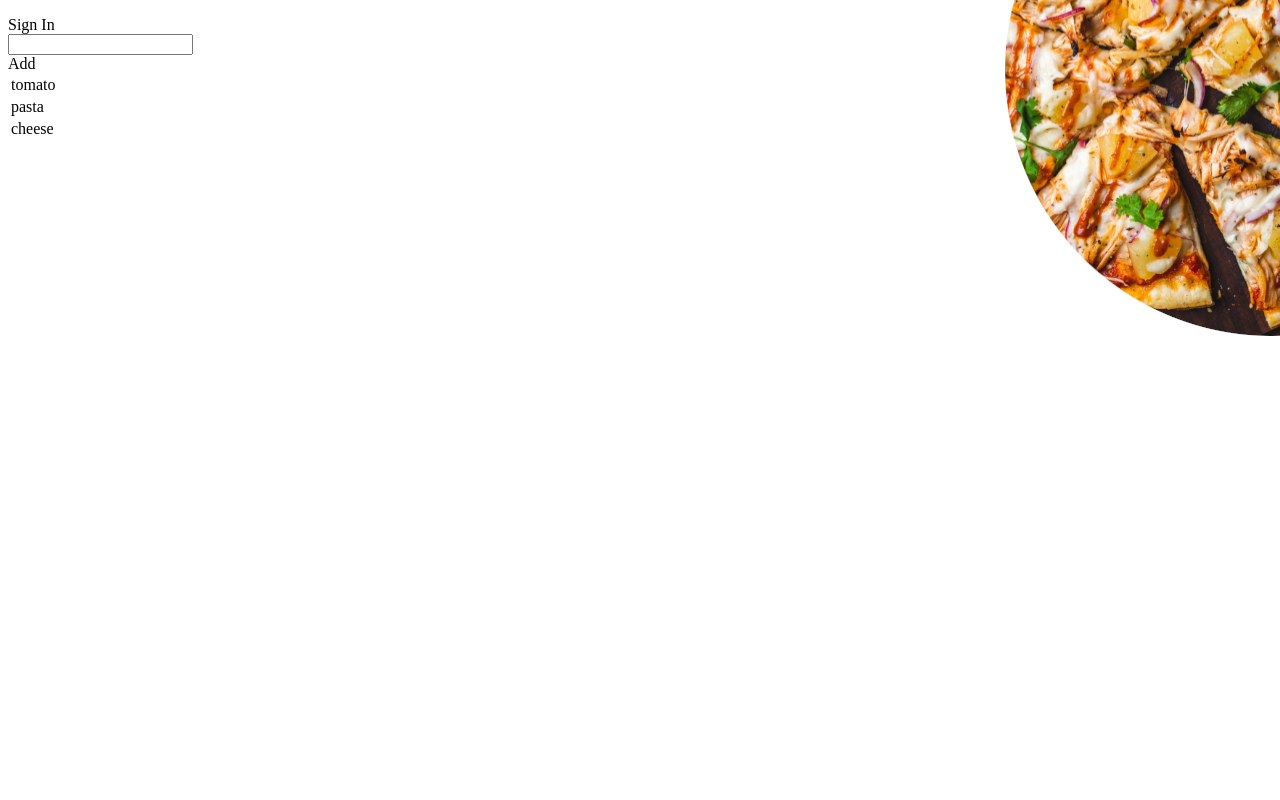
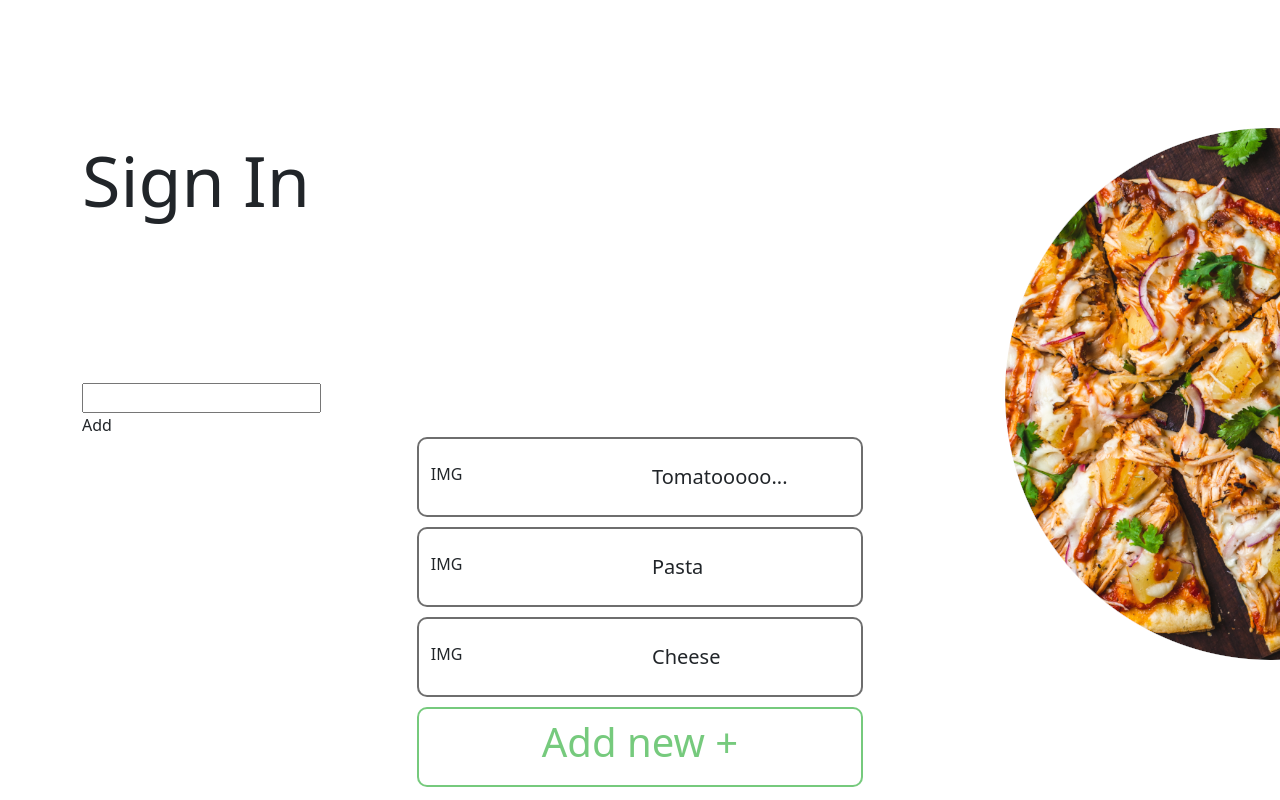
Before and after one commit to pioula/FoodSafe, a React (Create React App) app in the folder front/: page / in a window 1280 px wide. Built offline with nearby package versions, Linux system fonts and the light colour scheme.

Commit message:
progress

```diff
--- a/front/src/index.js
+++ b/front/src/index.js
@@ -2,6 +2,7 @@ import React from 'react';
 import ReactDOM from 'react-dom/client';
 import App from './components/App/App';
 import './index.css';
+import 'bootstrap/dist/css/bootstrap.min.css';
 
 const root = ReactDOM.createRoot(document.getElementById('root'));
 root.render(
--- a/front/src/pages/Home/Home.js
+++ b/front/src/pages/Home/Home.js
@@ -3,13 +3,26 @@ import AddIngredient from './components/AddIngredient/AddIngredient';
 import FridgeContent from './components/FridgeContent/FridgeContent';
 import SignIn from './components/SignIn/SignIn';
 
+import Container from 'react-bootstrap/Container';
+import Row from 'react-bootstrap/Row';
+import Col from 'react-bootstrap/Col';
+
+import './styles.css';
 function Home() {
     return (
-        <>
-            <SignIn />
-            <AddIngredient />
-            <FridgeContent />
-        </>
+        <div className="main-content">
+            <Container>
+                <Row>
+                    <Col><SignIn /></Col>
+                </Row>
+                <Row>
+                    <Col><AddIngredient /></Col>
+                </Row>
+                <Row>
+                    <Col><FridgeContent /></Col>
+                </Row>
+            </Container>
+        </div>
     );
 }
 
--- a/front/src/pages/Home/components/FridgeContent/FridgeContent.js
+++ b/front/src/pages/Home/components/FridgeContent/FridgeContent.js
@@ -1,24 +1,56 @@
 import React, { useContext, useEffect } from 'react';
+import Col from 'react-bootstrap/esm/Col';
+import Container from 'react-bootstrap/esm/Container';
+import Row from 'react-bootstrap/esm/Row';
 import UserContext from '../../../../contexts/userContext';
+import './styles.css';
 
 function FridgeContent() {
   const userContext = useContext(UserContext);
 
+  function prepareIngredientName(ingredient) {
+    if (ingredient.length > 10) {
+      return ingredient.substr(0, 10) + "...";
+    } else {
+      return ingredient;
+    }
+  }
+
   useEffect(() => {
     if (!userContext.usersFridge) {
-      userContext.setFridge(['tomato', 'pasta', 'cheese']);
+      userContext.setFridge(['tomatooooooooooooooooooooooooooooooooooooooooooooooooooooo', 'pasta', 'cheese']);
     }
   }, []);
 
   return (<>
     { userContext.usersFridge ?
-      <table>
-        <tbody>
-          {
-            userContext.usersFridge.map((value) => <tr key={value}><td>{value}</td></tr>)
+      <div class="contents">
+        <div class="centerizer">
+        {
+            userContext.usersFridge.map((value) =>
+            <div key={value} className="table-row">
+              <Container>
+                <Row>
+                  <Col>
+                    <div>IMG</div>
+                  </Col>
+                  <Col>
+                    <p className="ingredient-name">
+                      {prepareIngredientName(value.charAt(0).toUpperCase() + value.slice(1))}
+                    </p>
+                  </Col>
+                </Row>
+              </Container>
+            </div>
+          )
           }
-        </tbody>
-      </table> : <div>Loading...</div>
+        <div className="add-row">
+           <p className="add-button">
+              Add new +
+            </p>
+          </div>
+        </div>
+      </div> : <div>Loading...</div>
     }
   </>);
 }
--- /dev/null
+++ b/front/src/pages/Home/components/FridgeContent/styles.css
@@ -0,0 +1,51 @@
+.table-row {
+  border-radius: 10px;
+  border-width: 2px;
+  background-color: white;
+  border-color:#252525a9;;
+  border-style: solid;
+  width: 100%;
+  height: 80px;
+  margin-bottom: 10px;
+  display: flex;
+  justify-content: center;
+  align-content: center;
+  flex-direction: column;
+}
+
+.contents {
+  display: flex;
+  width: 100%;
+  justify-content: center;
+}
+
+.centerizer {
+  width: 40%;
+}
+
+.ingredient-name {
+  font-size: 20px;
+  margin-bottom: 0;
+}
+
+.add-button {
+  font-size: 40px;
+  margin-bottom: 10px;
+  color: #31af3ba9;;
+  text-align: center;
+}
+
+.add-row {
+  border-radius: 10px;
+  border-width: 2px;
+  background-color: white;
+  border-color:#31af3ba9;
+  border-style: solid;
+  width: 100%;
+  height: 80px;
+  margin-bottom: 10px;
+  display: flex;
+  justify-content: center;
+  align-content: center;
+  flex-direction: column;
+}
--- a/front/src/pages/Home/components/SignIn/SignIn.js
+++ b/front/src/pages/Home/components/SignIn/SignIn.js
@@ -1,14 +1,18 @@
 import useSignIn from "./useSignIn";
+import './styles.css';
 
 function SignIn() {
     const { user, onSignIn } = useSignIn();
 
     return (
-        <div>
+        <div className="greeting">
             {
                 user ?
-                    <p style={{ marginBottom: 0 }}>Welcome { user.name }!</p> :
-                    <p style={{ marginBottom: 0 }} onClick={ onSignIn }>Sign In</p>
+                    <>
+                        <p className='welcome'>Welcome { user.name.split(' ')[0] }!</p>
+                        <p className='catchphrase'>Make use out of your good stuff!</p>
+                    </> :
+                    <p className='welcome' onClick={ onSignIn }>Sign In</p>
             }
         </div>
     );
--- /dev/null
+++ b/front/src/pages/Home/components/SignIn/styles.css
@@ -0,0 +1,15 @@
+.greeting {
+  display: inline-block;
+  margin-bottom: 150px;
+}
+
+.welcome {
+  font-size: 70px;
+  margin-bottom: 0;
+}
+
+.catchphrase {
+  font-size: 30px;
+  margin-bottom: 0;
+  color: #252525a9;
+}
--- /dev/null
+++ b/front/src/pages/Home/styles.css
@@ -0,0 +1,3 @@
+.main-content {
+  margin-top: 10%;
+}
```
